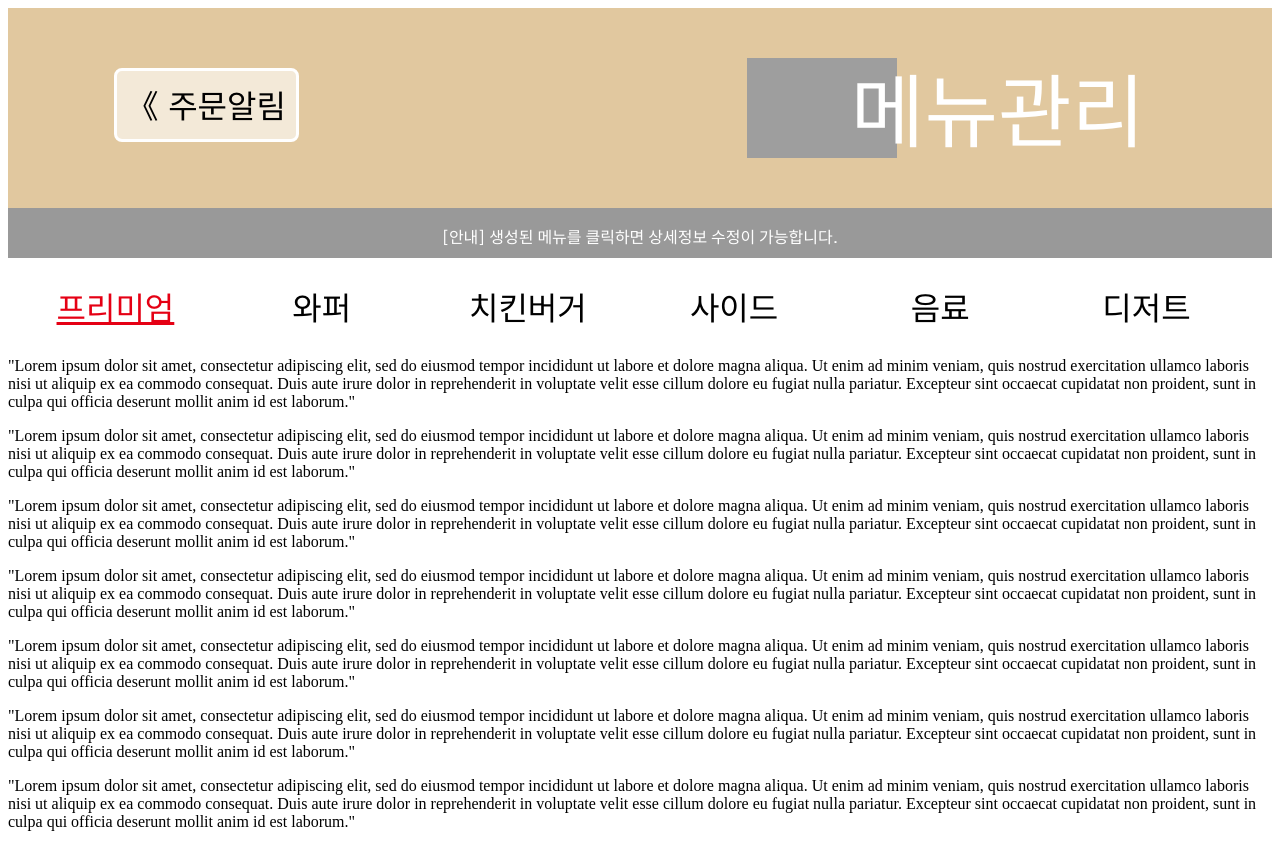
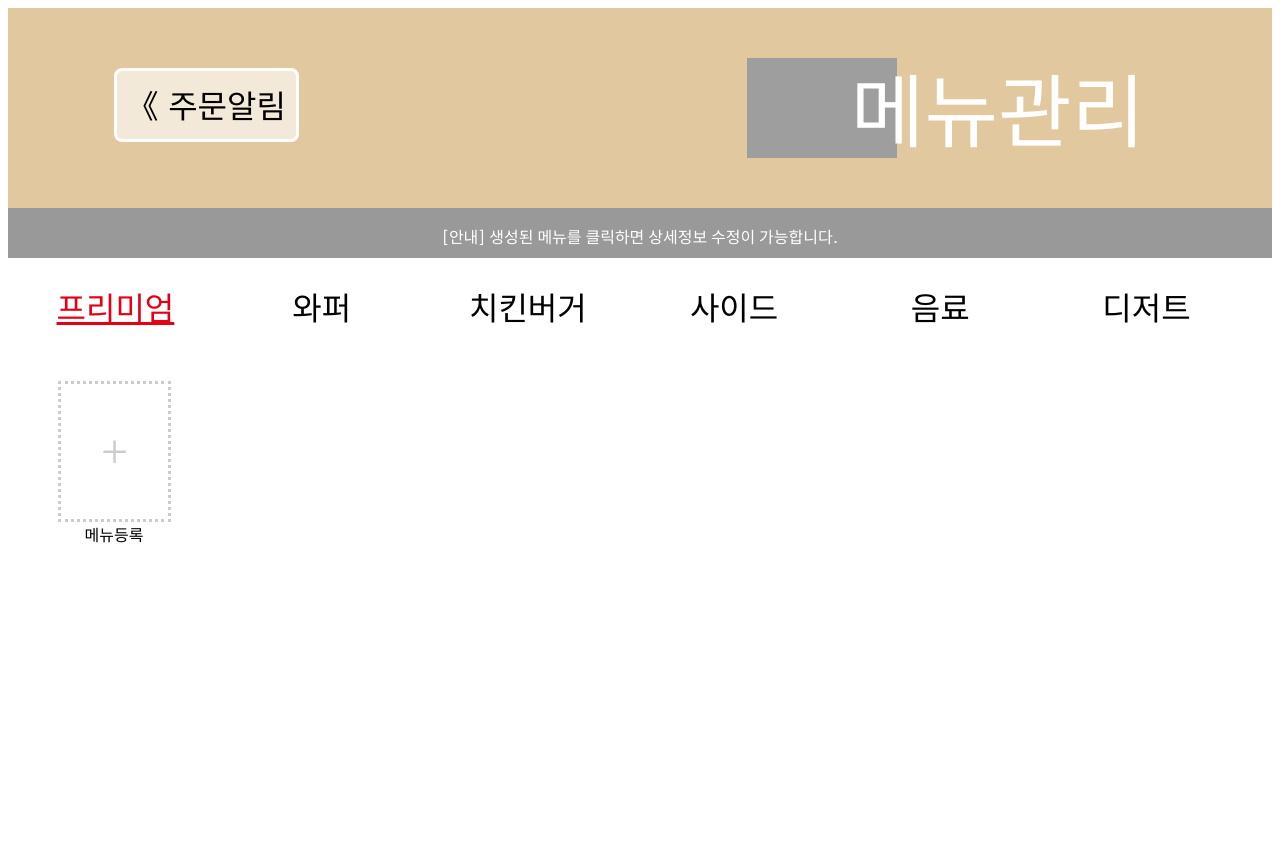
Before and after one commit to riproskaie/menuRegister, a Flask app: page / in a window 1280 px wide. Run offline with Flask 2, Linux system fonts and the light colour scheme; grey boxes are pictures that could not be loaded.

Commit message:
팝업창과 메인페이지 합침

```diff
--- a/templates/menuRegister.html
+++ b/templates/menuRegister.html
@@ -10,6 +10,24 @@
     <link href="https://fonts.googleapis.com/css2?family=Gothic+A1&display=swap" rel="stylesheet">
 
     <style type="text/css">
+        /*스크롤바 관련 설정(다른 작업자 코드와 겹치면 삭제할 것)*/
+        ::-webkit-scrollbar {
+            width: 15px;
+        }
+
+        ::-webkit-scrollbar-track {
+            background: #dedede;
+        }
+
+        ::-webkit-scrollbar-thumb {
+            background: #888;
+            border-radius: 15px;
+        }
+
+        ::-webkit-scrollbar-thumb:hover {
+            background: #555;
+        }
+
         #menuRegister {
             position: relative;
             display: flex;
@@ -169,6 +193,20 @@
             border-style: dotted;
             border-color: #cccccc;
             left: 50px;
+        }
+
+        #menuRegister input[id="popup"] + label:after {
+            font-family: 'Gothic A1', sans-serif;
+            content: "메뉴등록";
+            display: block;
+            bottom: -20%;
+            left: 0;
+            transform: translate(40%, 0%);
+            position: absolute;
+            font-size: 1rem;
+            text-align: center;
+            text-decoration: none;
+            color: #000000;
         }
 
         #menuRegister input[id="popup"] + label + div {
@@ -336,15 +390,21 @@
                 <label for="desserts">디저트</label>
 
                 <div class="premium">
-                    <p>"Lorem ipsum dolor sit amet, consectetur adipiscing elit, sed do eiusmod tempor incididunt ut labore et dolore magna aliqua. Ut enim ad minim veniam, quis nostrud exercitation ullamco laboris nisi ut aliquip ex ea commodo consequat. Duis aute irure dolor in reprehenderit in voluptate velit esse cillum dolore eu fugiat nulla pariatur. Excepteur sint occaecat cupidatat non proident, sunt in culpa qui officia deserunt mollit anim id est laborum."</p>
-                    <p>"Lorem ipsum dolor sit amet, consectetur adipiscing elit, sed do eiusmod tempor incididunt ut labore et dolore magna aliqua. Ut enim ad minim veniam, quis nostrud exercitation ullamco laboris nisi ut aliquip ex ea commodo consequat. Duis aute irure dolor in reprehenderit in voluptate velit esse cillum dolore eu fugiat nulla pariatur. Excepteur sint occaecat cupidatat non proident, sunt in culpa qui officia deserunt mollit anim id est laborum."</p>
-                    <p>"Lorem ipsum dolor sit amet, consectetur adipiscing elit, sed do eiusmod tempor incididunt ut labore et dolore magna aliqua. Ut enim ad minim veniam, quis nostrud exercitation ullamco laboris nisi ut aliquip ex ea commodo consequat. Duis aute irure dolor in reprehenderit in voluptate velit esse cillum dolore eu fugiat nulla pariatur. Excepteur sint occaecat cupidatat non proident, sunt in culpa qui officia deserunt mollit anim id est laborum."</p>
-                    <p>"Lorem ipsum dolor sit amet, consectetur adipiscing elit, sed do eiusmod tempor incididunt ut labore et dolore magna aliqua. Ut enim ad minim veniam, quis nostrud exercitation ullamco laboris nisi ut aliquip ex ea commodo consequat. Duis aute irure dolor in reprehenderit in voluptate velit esse cillum dolore eu fugiat nulla pariatur. Excepteur sint occaecat cupidatat non proident, sunt in culpa qui officia deserunt mollit anim id est laborum."</p>
-                    <p>"Lorem ipsum dolor sit amet, consectetur adipiscing elit, sed do eiusmod tempor incididunt ut labore et dolore magna aliqua. Ut enim ad minim veniam, quis nostrud exercitation ullamco laboris nisi ut aliquip ex ea commodo consequat. Duis aute irure dolor in reprehenderit in voluptate velit esse cillum dolore eu fugiat nulla pariatur. Excepteur sint occaecat cupidatat non proident, sunt in culpa qui officia deserunt mollit anim id est laborum."</p>
-                    <p>"Lorem ipsum dolor sit amet, consectetur adipiscing elit, sed do eiusmod tempor incididunt ut labore et dolore magna aliqua. Ut enim ad minim veniam, quis nostrud exercitation ullamco laboris nisi ut aliquip ex ea commodo consequat. Duis aute irure dolor in reprehenderit in voluptate velit esse cillum dolore eu fugiat nulla pariatur. Excepteur sint occaecat cupidatat non proident, sunt in culpa qui officia deserunt mollit anim id est laborum."</p>
-                    <p>"Lorem ipsum dolor sit amet, consectetur adipiscing elit, sed do eiusmod tempor incididunt ut labore et dolore magna aliqua. Ut enim ad minim veniam, quis nostrud exercitation ullamco laboris nisi ut aliquip ex ea commodo consequat. Duis aute irure dolor in reprehenderit in voluptate velit esse cillum dolore eu fugiat nulla pariatur. Excepteur sint occaecat cupidatat non proident, sunt in culpa qui officia deserunt mollit anim id est laborum."</p>
-                    <p>"Lorem ipsum dolor sit amet, consectetur adipiscing elit, sed do eiusmod tempor incididunt ut labore et dolore magna aliqua. Ut enim ad minim veniam, quis nostrud exercitation ullamco laboris nisi ut aliquip ex ea commodo consequat. Duis aute irure dolor in reprehenderit in voluptate velit esse cillum dolore eu fugiat nulla pariatur. Excepteur sint occaecat cupidatat non proident, sunt in culpa qui officia deserunt mollit anim id est laborum."</p>
-                    <p>"Lorem ipsum dolor sit amet, consectetur adipiscing elit, sed do eiusmod tempor incididunt ut labore et dolore magna aliqua. Ut enim ad minim veniam, quis nostrud exercitation ullamco laboris nisi ut aliquip ex ea commodo consequat. Duis aute irure dolor in reprehenderit in voluptate velit esse cillum dolore eu fugiat nulla pariatur. Excepteur sint occaecat cupidatat non proident, sunt in culpa qui officia deserunt mollit anim id est laborum."</p>
+                    <input type="checkbox" id="popup">
+                    <!--팝업을 띄울 때 버튼으로 사용하는 레이블-->
+                    <label for="popup" onClick="">+</label>
+                    <div>
+                        <div>
+                            <!--팝업 닫기용 레이블-->
+                            <span class="smallerTitle">메뉴등록</span>
+                            <br>
+                            <div>여기에 내용을 넣고 싶다.</div>
+                            <label for="popup">취소</label>
+                            <a class="submit">확인</a>
+                            <!--컨텐츠 외부공간 레이블-->
+                        </div>
+                        <label for="popup"></label>
+                    </div>
                 </div>
                 <div class="whoppers">
                     Whoppers will go here
```
Also changed, not shown: other parts of templates/menuRegister.html (+28 -6 lines), templates/tab.html (+5 -5 lines), popup.html (renamed from templates/popup.html).
